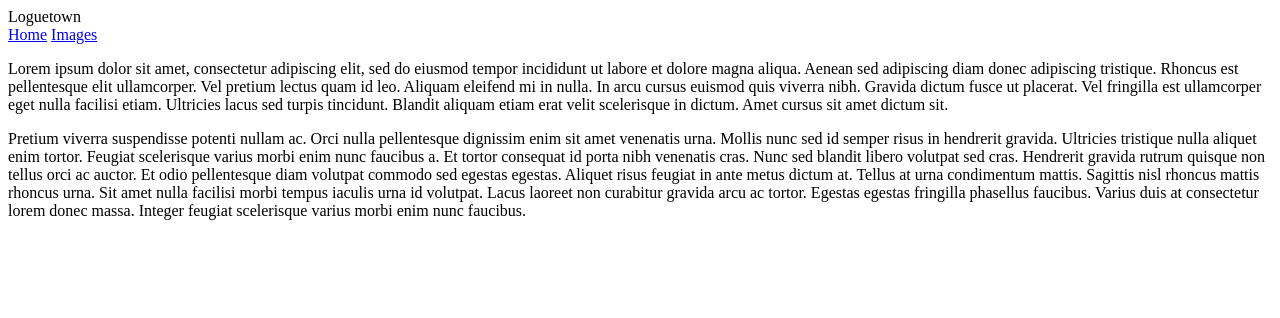
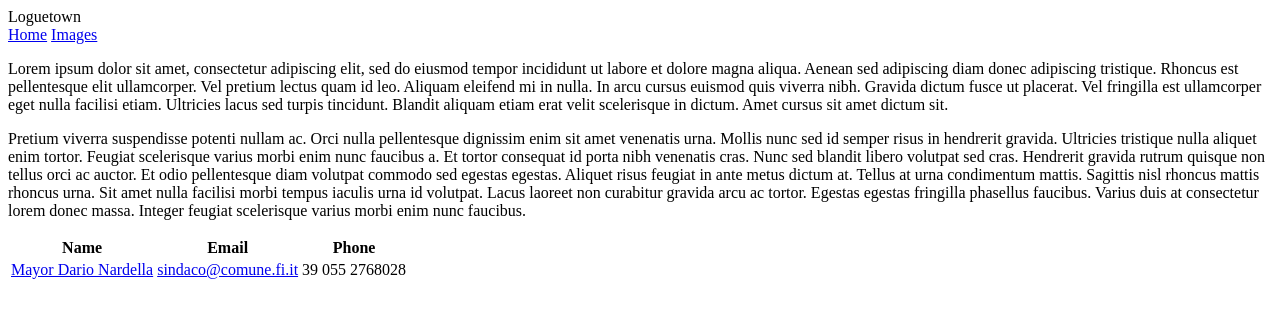
Before and after one commit to nereno96/simple-travel-site, a plain HTML site: page index.html in a window 1280 px wide. Drawn offline with Linux system fonts and the light colour scheme.

Commit message:
Flushed out cityimages page and added chart to footer of index.html

```diff
--- a/index.html
+++ b/index.html
@@ -28,5 +28,19 @@
                 varius morbi enim nunc faucibus.
             </p>
         </main>
+        <footer>
+            <table>
+                <tr>
+                    <th>Name</th>
+                    <th>Email</th>
+                    <th>Phone</th>
+                </tr>
+                <tr>
+                    <td><a href="https://cor.europa.eu/en/members/Pages/memberprofile.aspx?MemberId=2039968">Mayor Dario Nardella</a></td>
+                    <td><a href="mailto:sindaco@comune.fi.it">sindaco@comune.fi.it</a></td>
+                    <td>39 055 2768028</td>
+                </tr>
+            </table>
+        </footer>
     </body>
 </html>
```
Also changed, not shown: cityimages.html (+19 -0 lines).
